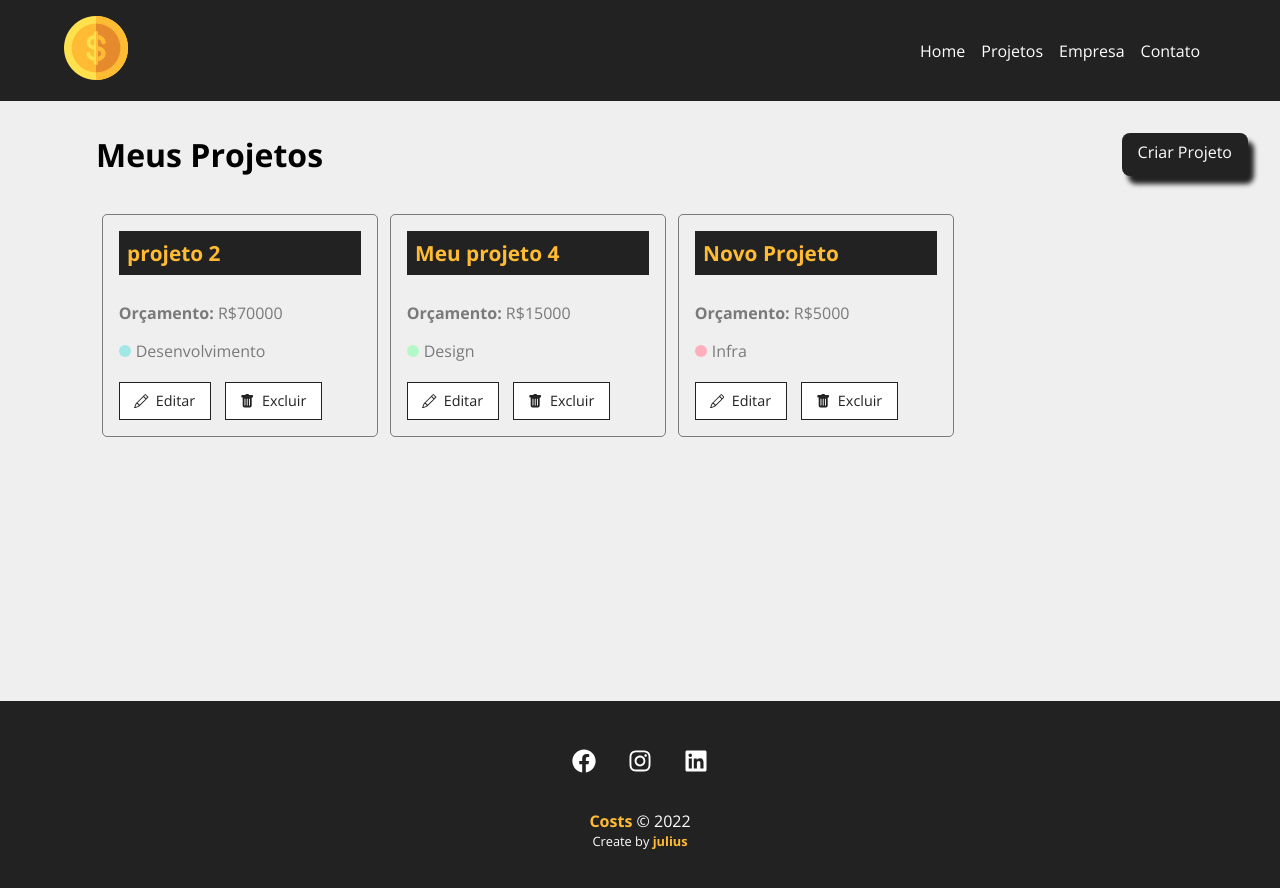
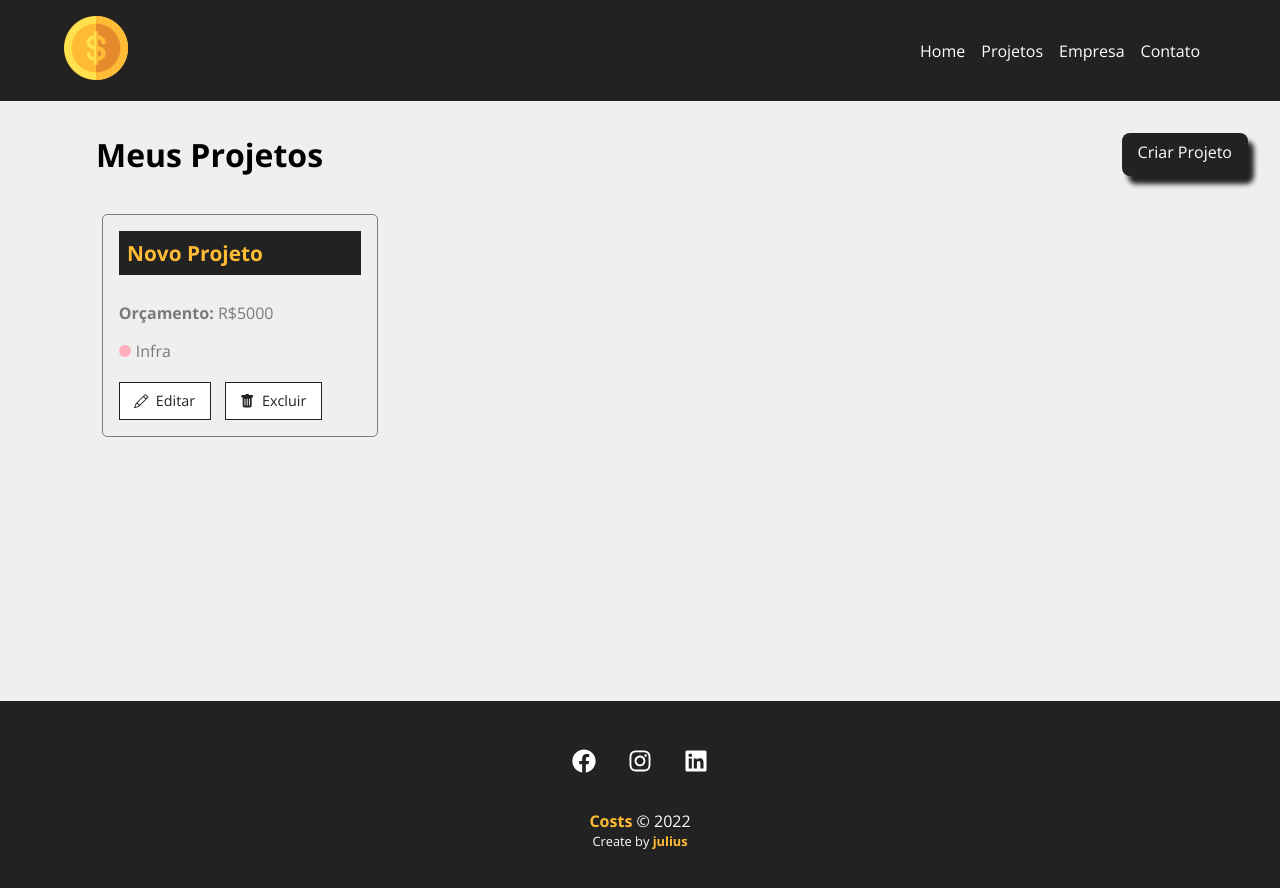
Before and after one commit to juliuscaezarff/costs, a React (Create React App) app: page /projects in a window 1280 px wide. Shown: the top 888 px of the page. Built offline with nearby package versions, Linux system fonts and the light colour scheme; data requests are answered from the project's data file.

Commit message:
modifications

```diff
--- a/db.json
+++ b/db.json
@@ -1,27 +1,5 @@
 {
   "projects": [
-    {
-      "category": {
-        "id": "2",
-        "name": "Desenvolvimento"
-      },
-      "name": "projeto 2",
-      "budget": "70000",
-      "cost": 0,
-      "services": [],
-      "id": 3
-    },
-    {
-      "name": "Meu projeto 4",
-      "budget": "15000",
-      "category": {
-        "id": "3",
-        "name": "Design"
-      },
-      "cost": 0,
-      "services": [],
-      "id": 4
-    },
     {
       "name": "Novo Projeto",
       "budget": "5000",
--- a/src/components/pages/Projects.js
+++ b/src/components/pages/Projects.js
@@ -12,6 +12,7 @@
 function Projects() {
   const [projects, setProjects] = useState([])
   const [removeLoading, setRemoveLoading] = useState(false)
+  const [projectMessage, setProjectMessage] = useState('')
 
   const location = useLocation()
   let message = ''
@@ -37,6 +38,22 @@
       }, 1000)
   }, [])
 
+  function removeProject(id) {
+    // fazendo request para uma url que vai ser identificada pelo method
+    fetch(`http://localhost:5000/projects/${id}`, {
+    method: 'DELETE',
+    headers: {
+      'Content-Type': 'application/json'
+    },
+    }).then(resp => resp.json())
+    .then(() => {
+      setProjects(projects.filter((project) => project.id !== id))
+      //remotion message
+      setProjectMessage('Projeto removido com sucesso!')
+    })
+    .catch(err => console.log(err))
+  }
+
   return (
     <div className={styles.projectContainer}>
       <div className={styles.titleContainer}>
@@ -44,6 +61,7 @@
         <LinkButton to="/newproject" text="Criar Projeto" />
       </div>
       {message && <Message type="sucess" msg={message} />}
+      {projectMessage && <Message type="sucess" msg={projectMessage} />}
       <Container customClass="start">
         {projects.length > 0 &&
           projects.map(project => (
@@ -53,6 +71,7 @@
               budget={project.budget}
               category={project?.category?.name}
               key={project.id}
+              handleRemove={removeProject}
             />
           ))}
           {!removeLoading && <Loading />}
--- a/src/components/project/ProjectCard.js
+++ b/src/components/project/ProjectCard.js
@@ -5,6 +5,11 @@
 import { BsPencil, BsFillTrashFill } from 'react-icons/bs'
 
 function ProjectCard({id, name, budget, category, handleRemove}) {
+
+  const remove = (e) => {
+    e.preventDefault()
+    handleRemove(id)
+  }
 
   return (
     <div className={styles.projectCard}>
@@ -19,7 +24,7 @@
         <Link to="/">
           <BsPencil/> Editar
         </Link>
-       <button>
+       <button onClick={remove}>
         <BsFillTrashFill/> Excluir
        </button>
       </div>
```
